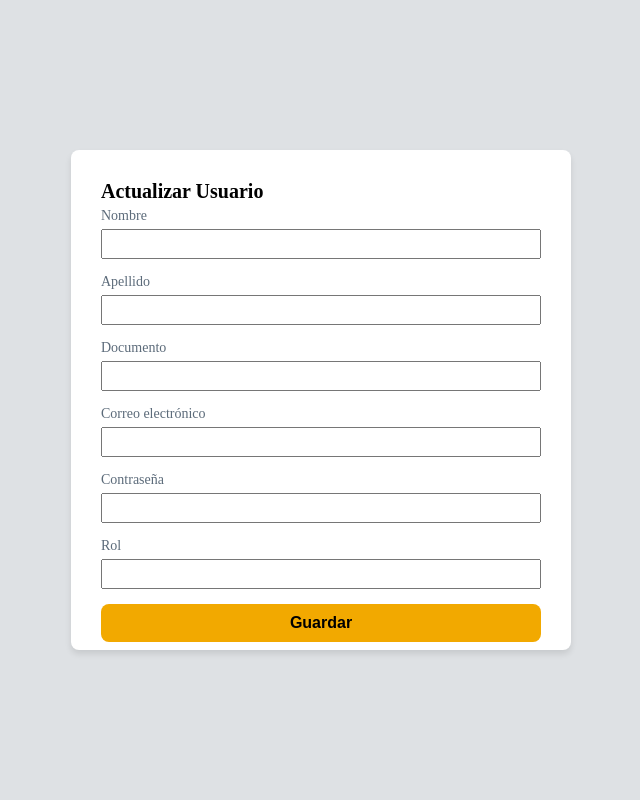
After one commit to YesidLM12/CentinelaSeguraLtda, a Spring app: template src/main/resources/templates/usuarios/actualizar.html in a window 1280 px wide. The commit adds this page. Shown: the whole page, without its empty margins (319-959 px from the left). Run offline with Thymeleaf, Linux system fonts and the light colour scheme; the template is opened without the code that fills it, so the values that code supplies are empty; some of the project's set-up classes (security, data sources, template engines, error pages and the like) are left out, and stand-ins take their place.

Commit message:
feat: se agregó la funcionalidad de editar y eliminar usuarios

```diff
--- a/src/main/java/org/yesidl12/centinelaseguraltda/controller/UsuarioController.java
+++ b/src/main/java/org/yesidl12/centinelaseguraltda/controller/UsuarioController.java
@@ -70,8 +70,8 @@ public class UsuarioController {
         @ModelAttribute UsuarioCommand command,
         Model model, Authentication authentication
         ){
-        model.addAttribute("usuario", usuarioService.actualizarUsuario(documento,command, authentication));
-        return "usuarios/actualizar";
+        usuarioService.actualizarUsuario(documento,command, authentication);
+        return "redirect:/usuarios";
     }
 
     @GetMapping("/actualizar/{documento}")
--- a/src/main/java/org/yesidl12/centinelaseguraltda/service/UsuarioService.java
+++ b/src/main/java/org/yesidl12/centinelaseguraltda/service/UsuarioService.java
@@ -124,7 +124,7 @@ public class UsuarioService {
             throw new UsuarioConflictException("El usuario no existe");
         }
 
-        usuarioRepository.deleteByDocumento(documento);
+        usuarioRepository.delete(usuarioRepository.findByDocumento(documento).get());
         log.info("Usuario eliminado por {}: {}", usuarioLogueado, documento);
     }
 }
--- a/src/main/resources/static/css/loginStyle.css
+++ b/src/main/resources/static/css/loginStyle.css
@@ -263,6 +263,11 @@ label {
     background-color: var(--oro);
 }
 
+.action-button {
+    display: flex;
+    gap: 1rem;
+}
+
 /*Estilos para el navbar*/
 .navbar-container {
     display: flex;
--- /dev/null
+++ b/src/main/resources/templates/usuarios/actualizar.html
@@ -0,0 +1,58 @@
+<!DOCTYPE html>
+<html lang="es" xmlns:xsi="http://www.thymeleaf.org"
+xmlns:sec="http://www.thymeleaf.org/extras/spring-security">
+<head>
+    <meta charset="UTF-8">
+    <meta name="viewport" content="width=device-width, initial-scale=1.0">
+    <link rel="stylesheet" th:href="@{/css/loginStyle.css}">
+    <title>Actualizar Usuario</title>
+</head>
+<body>
+    <div  class="formulario-container">
+
+        <div class="formulario-subcontainer">
+
+            <form  th:action="@{/usuarios/actualizar/{documento}(documento=${usuario.documento})}"
+            method="post"
+            class="formulario-registrar-usuario">
+
+                 <h1>Actualizar Usuario</h1>
+
+
+                <div class="campo-formulario">
+                    <label for="nombre" class="label">Nombre</label>
+                    <input type="text" class="label-input" id="nombre" name="nombre">
+                </div>
+
+                <div class="campo-formulario">
+                    <label for="apellido" class="label">Apellido</label>
+                    <input type="text" class="label-input" id="apellido" name="apellido">
+                </div>
+
+                <div class="campo-formulario">
+                    <label for="documento" class="label">Documento</label>
+                    <input type="text" class="label-input" id="documento" name="documento">
+                </div>
+
+                <div class="campo-formulario">
+                    <label for="email" class="label">Correo electrónico</label>
+                    <input type="email" class="label-input" id="email" name="email">
+                </div>
+
+                <div class="campo-formulario">
+                    <label for="password" class="label">Contraseña</label>
+                    <input type="password" class="label-input" id="password" name="password">
+                </div>
+
+                <div class="campo-formulario">
+                    <label for="rol" class="label">Rol</label>
+                    <input type="text" class="label-input" id="rol" name="rol">
+                </div>
+
+                <button type="submit" class="btn-login">Guardar</button>
+        </form>
+    </div>
+    </div>
+
+</body>
+</html>
--- a/src/main/resources/templates/usuarios/formulario.html
+++ b/src/main/resources/templates/usuarios/formulario.html
@@ -8,7 +8,7 @@ xmlns:sec="http://www.thymeleaf.org/extras/spring-security">
     <title>Formulario de Usuario</title>
 </head>
 <body>
-    <div class="formulario-container">
+    <div  class="formulario-container">
 
         <div class="formulario-subcontainer">
 
```
Also changed, not shown: src/main/java/org/yesidl12/centinelaseguraltda/config/WebConfig.java (added, +14 -0 lines), src/main/resources/templates/fragments/fragmentos.html (renamed from src/main/resources/templates/fragments/navbar.html, +11 -1 lines), src/main/resources/templates/usuarios/lista.html (+16 -3 lines), 2 other files.
